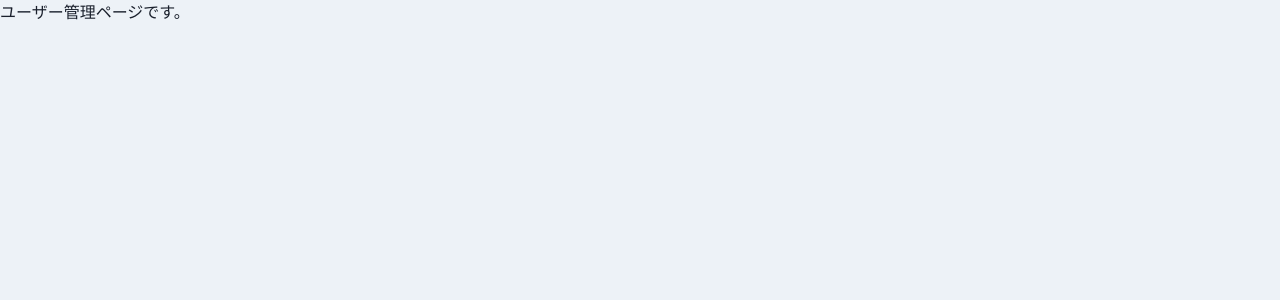
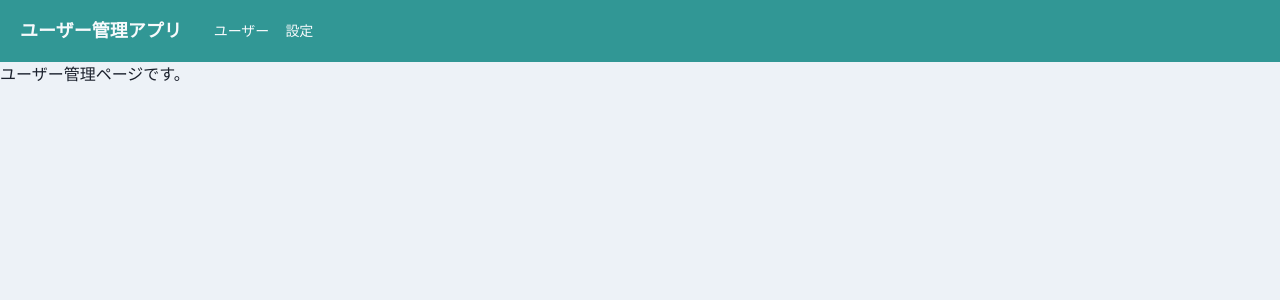
Before and after one commit to knm22mukk/react-chakraui-tutorial, a React (Create React App) app: page /home/user_management in a window 1280 px wide. Shown: the top 300 px of the page. Built offline with nearby package versions, Linux system fonts and the light colour scheme.

Commit message:
ヘッダーの作成

```diff
--- a/package.json
+++ b/package.json
@@ -3,6 +3,7 @@
   "version": "0.1.0",
   "private": true,
   "dependencies": {
+    "@chakra-ui/icons": "^2.0.9",
     "@chakra-ui/react": "^2.3.1",
     "@emotion/react": "^11.10.4",
     "@emotion/styled": "^11.10.4",
--- /dev/null
+++ b/src/components/organisms/layout/Header.tsx
@@ -0,0 +1,64 @@
+import { HamburgerIcon } from '@chakra-ui/icons';
+import {
+  Box,
+  Button,
+  Drawer,
+  DrawerBody,
+  DrawerContent,
+  DrawerOverlay,
+  Flex,
+  Heading,
+  IconButton,
+  Link,
+  useDisclosure,
+} from '@chakra-ui/react';
+import { FC } from 'react';
+
+export const Header: FC = () => {
+  const { onClose, isOpen, onOpen } = useDisclosure();
+  return (
+    <>
+      <Flex
+        as='nav'
+        bg='teal.500'
+        color='gray.50'
+        align='center'
+        justify='space-between'
+        padding={{ base: 3, md: 5 }}
+      >
+        <Flex align='center' as='a' mr={8} _hover={{ cursor: 'pointer' }}>
+          <Heading as='h1' fontSize={{ base: 'md', md: 'lg' }}>
+            ユーザー管理アプリ
+          </Heading>
+        </Flex>
+        <Flex align='center' fontSize='sm' flexGrow={2} display={{ base: 'none', md: 'flex' }}>
+          <Box pr={4}>
+            <Link>ユーザー</Link>
+          </Box>
+          <Box>
+            <Link>設定</Link>
+          </Box>
+        </Flex>
+        <IconButton
+          aria-label='menu button'
+          icon={<HamburgerIcon />}
+          size='md'
+          variant='unstyled'
+          display={{ base: 'block', md: 'none' }}
+          onClick={onOpen}
+        />
+      </Flex>
+      <Drawer placement='left' size='xs' onClose={onClose} isOpen={isOpen}>
+        <DrawerOverlay>
+          <DrawerContent>
+            <DrawerBody p={0} bg='gray.100'>
+              <Button w='100%'>TOP</Button>
+              <Button w='100%'>ユーザー</Button>
+              <Button w='100%'>設定</Button>
+            </DrawerBody>
+          </DrawerContent>
+        </DrawerOverlay>
+      </Drawer>
+    </>
+  );
+};
--- a/src/components/pages/Home.tsx
+++ b/src/components/pages/Home.tsx
@@ -1,9 +1,10 @@
 import { FC } from 'react';
+import { HeaderLayout } from '../template/HeaderLayout';
 
 export const Home: FC = () => {
   return (
-    <div>
+    <HeaderLayout>
       <h1>ホームです</h1>
-    </div>
+    </HeaderLayout>
   );
 };
--- a/src/components/pages/Setting.tsx
+++ b/src/components/pages/Setting.tsx
@@ -1,9 +1,10 @@
 import { FC } from 'react';
+import { HeaderLayout } from '../template/HeaderLayout';
 
 export const Setting: FC = () => {
   return (
-    <div>
+    <HeaderLayout>
       <h1>セッティングページです。</h1>
-    </div>
+    </HeaderLayout>
   );
 };
--- a/src/components/pages/UserManagement.tsx
+++ b/src/components/pages/UserManagement.tsx
@@ -1,9 +1,10 @@
 import { FC } from 'react';
+import { HeaderLayout } from '../template/HeaderLayout';
 
 export const UserManagement: FC = () => {
   return (
-    <div>
+    <HeaderLayout>
       <h1>ユーザー管理ページです。</h1>
-    </div>
+    </HeaderLayout>
   );
 };
--- /dev/null
+++ b/src/components/template/HeaderLayout.tsx
@@ -0,0 +1,16 @@
+import { FC, ReactNode } from 'react';
+import { Header } from '../organisms/layout/Header';
+
+type Props = {
+  children: ReactNode;
+};
+
+export const HeaderLayout: FC<Props> = (props) => {
+  const { children } = props;
+  return (
+    <>
+      <Header />
+      {children}
+    </>
+  );
+};
```
Also changed, not shown: 2 other files (tests, documents, lock files or other folders).
